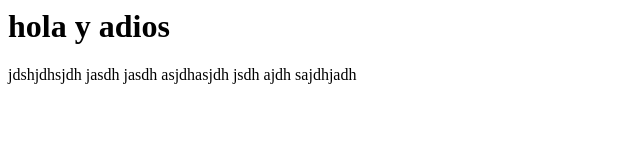
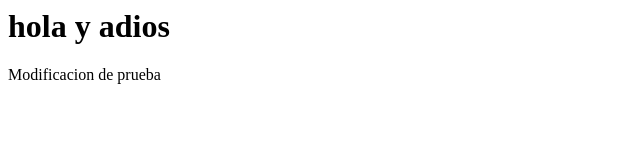
Before and after one commit to ebl0003/tercero, a plain HTML site: page index.html in a window 1280 px wide. Shown: the whole page, without its empty margins (0-640 px from the left). Drawn offline with Linux system fonts and the light colour scheme.

Commit message:
modificar 1

```diff
--- a/index.html
+++ b/index.html
@@ -1,2 +1,2 @@
 <h1>hola y adios</h1>
-<p>jdshjdhsjdh jasdh jasdh asjdhasjdh jsdh ajdh sajdhjadh</p>
+<p>Modificacion de prueba</p>
```
